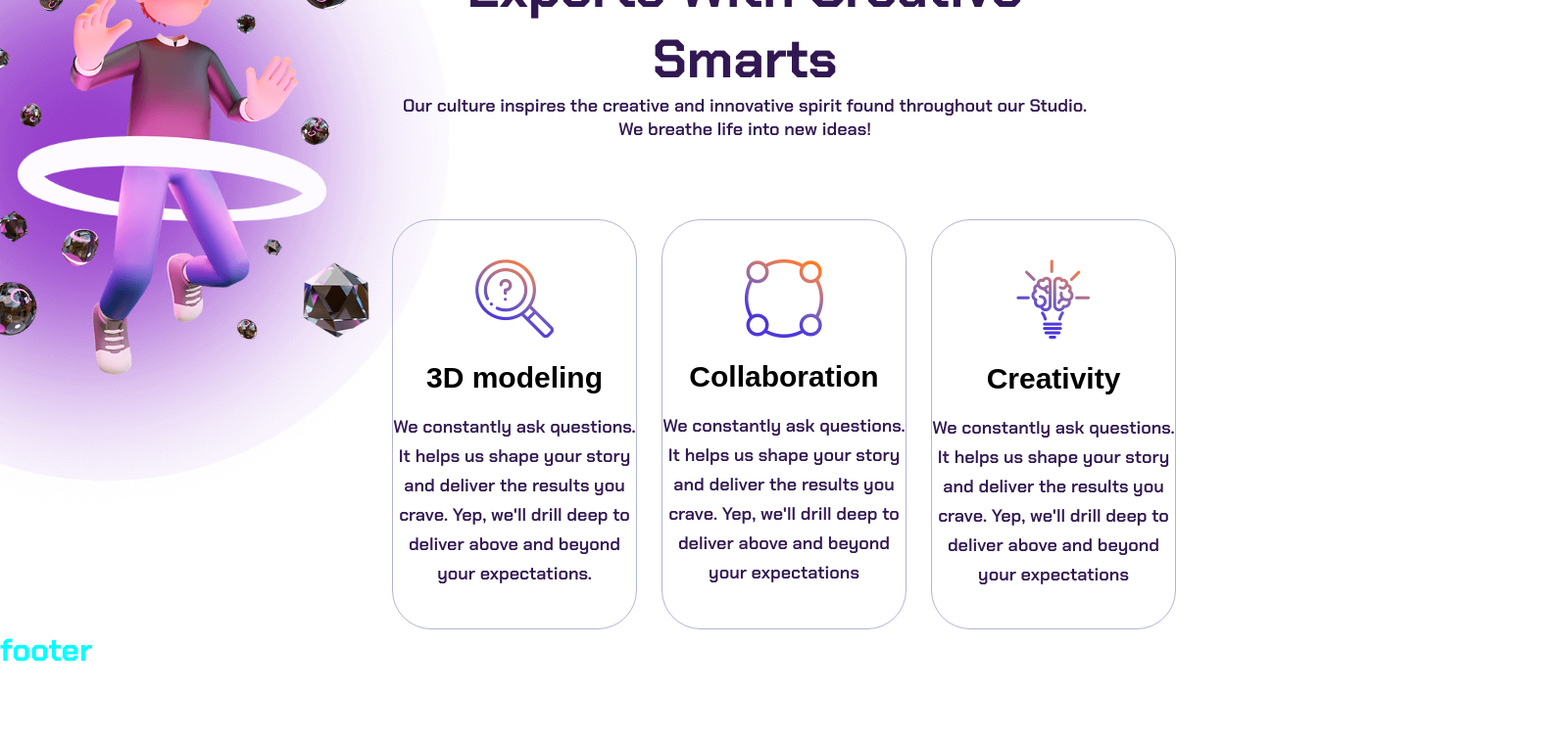
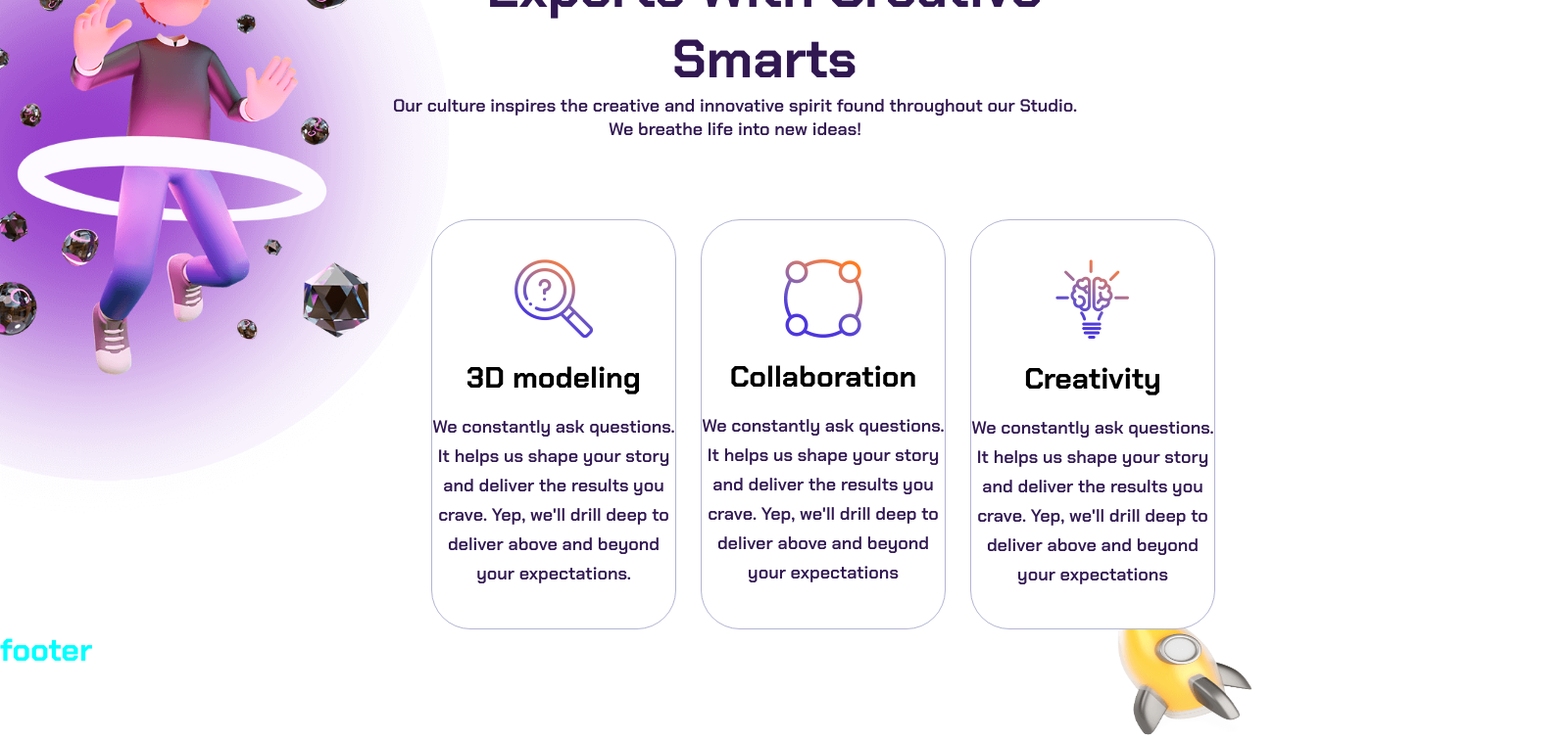
Before and after one commit to Antonio9026/proj-html-vuejs, a Vue app: page / in a window 1280 px wide. Shown: the part 1581-2337 px from the top of the page at 98% size, 1600 px wide, since content can reach past the window. Before the commit the page ends 2266 px from the top, so only its background shows below. Built offline with nearby package versions, Linux system fonts and the light colour scheme.

Commit message:
smart secton+inizio counter section

```diff
--- /dev/null
+++ b/src/components/AppSmartCArds.vue
@@ -0,0 +1,181 @@
+<script>
+export default {
+
+    data() {
+        return {
+            cards: [
+                {
+                    img: "src/assets/img/smart1.png",
+                    title: "3D modeling",
+                    text: "We constantly ask questions. It helps us shape your story and deliver the results you crave. Yep, we'll drill deep to deliver above and beyond your expectations. "
+                }, {
+                    img: "src/assets/img/smart2.png",
+                    title: "Collaboration",
+                    text: "We constantly ask questions. It helps us shape your story and deliver the results you crave. Yep, we'll drill deep to deliver above and beyond your expectations"
+                }, {
+                    img: "src/assets/img/smart3.png",
+                    title: "Creativity",
+                    text: "We constantly ask questions. It helps us shape your story and deliver the results you crave. Yep, we'll drill deep to deliver above and beyond your expectations"
+                },
+            ]
+        }
+    },
+
+}
+</script>
+
+<template>
+  <section class="smart">
+        <div class="smart-img-left">
+            <img src="../assets/img/smart.png" alt="">
+        </div>
+        <div class="smart-cards-container">
+            <div class="jumbo-container">
+                <div class="jumbo-wrapper">
+                    <h2>Our Love For Animation </h2>
+                    <h1>We're Storytelling </h1>
+                    <h1>Experts With Creative</h1>
+                    <h1>Smarts </h1>
+                </div>
+                <p>Our culture inspires the creative and innovative spirit found throughout our Studio. We breathe life into
+                    new ideas! </p>
+                <div class="cards-container">
+                    <div class="card-wrapper" v-for="card in cards">
+                        <div class="img-card">
+                            <img :src="card.img" alt="">
+                        </div>
+                        <div class="card">
+                            <h3>{{ card.title }}</h3>
+                            <p>{{ card.text }}</p>
+                        </div>
+                    </div>
+                </div>
+            </div>
+        </div>
+        <div class="smart-shuttle">
+            <img src="../assets/img/smart4.png" alt="">
+        </div>
+    </section>
+
+
+
+
+
+</template>
+
+
+<style lang="scss" scoped>
+
+.smart {
+    display: flex;
+    margin-top: 380px;
+    position: relative;
+
+}
+
+.smart-img-left {
+    width: 500px;
+    position: absolute;
+
+}
+
+.smart-img-left img {
+    width: 100%;
+}
+
+.jumbo-container {
+    max-width: 720px;
+    margin: 0 auto;
+    text-align: center;
+    margin-top: 80px;
+    margin-left: 400px;
+    position: relative;
+    z-index: 1;
+
+}
+
+.jumbo-wrapper {
+    margin-left: 40px;
+}
+
+h1 {
+    font-size: 55px;
+    color: #311852;
+}
+
+h2 {
+    margin-bottom: 20px;
+    color: #4d36dc;
+}
+
+p {
+    max-width: 700px;
+    text-align: center;
+    font-size: 18px;
+    color: #311852;
+    font-family: 'Chakra Petch', sans-serif;
+}
+
+.cards-container {
+    min-width: 1000px;
+    display: flex;
+    flex-wrap: wrap;
+    gap: 25px;
+    margin-top: 80px;
+    margin-left: 40px;
+
+
+}
+
+.card-wrapper {
+    max-width: 250px;
+    width: calc(100%/3);
+    border: 1px solid #b2b5d2;
+    border-radius: 40px;
+    background-color: white;
+
+}
+
+.card-wrapper:hover {
+    border: none;
+    background-image: -webkit-linear-gradient(90deg, rgba(1, 5, 48, 0) 0%, rgba(255, 122, 31, 0.10196) 100%);
+}
+
+
+
+.card {
+    line-height: 30px;
+    // font-family: "Barlow", sans-serif;
+    margin-bottom: 40px;
+}
+
+.card h3 {
+    font-size: 30px;
+    margin: 20px 0;
+}
+
+.img-card {
+    margin-top: 40px;
+}
+
+.smart-shuttle {
+    width: 140px;
+    height: 130px;
+    position: absolute;
+    right: 0;
+    bottom: -108px;
+
+}
+
+.smart-shuttle img{
+    width: 100%;
+    height: 100%;
+}
+
+
+
+
+
+
+
+</style>
--- a/src/components/TheMain.vue
+++ b/src/components/TheMain.vue
@@ -1,144 +1,21 @@
 <script >
 import AppHero from "./AppHero.vue"
-
+import AppSmartCards from "./AppSmartCArds.vue"
 export default {
     components: {
         AppHero,
+        AppSmartCards,
     },
-    data() {
-        return {
-            cards: [
-                {
-                    img: "src/assets/img/smart1.png",
-                    title: "3D modeling",
-                    text: "We constantly ask questions. It helps us shape your story and deliver the results you crave. Yep, we'll drill deep to deliver above and beyond your expectations. "
-                }, {
-                    img: "src/assets/img/smart2.png",
-                    title: "Collaboration",
-                    text: "We constantly ask questions. It helps us shape your story and deliver the results you crave. Yep, we'll drill deep to deliver above and beyond your expectations"
-                }, {
-                    img: "src/assets/img/smart3.png",
-                    title: "Creativity",
-                    text: "We constantly ask questions. It helps us shape your story and deliver the results you crave. Yep, we'll drill deep to deliver above and beyond your expectations"
-                },
-            ]
-        }
-    },
+
 
 }
 </script>
 
 <template>
     <AppHero></AppHero>
-    <section class="smart">
-        <div class="smart-img-left">
-            <img src="../assets/img/smart.png" alt="">
-        </div>
-        <div class="smart-cards-container">
-            <div class="jumbo-container">
-                <h2>Our Love For Animation </h2>
-                <h1>We're Storytelling </h1>
-                <h1>Experts With Creative</h1>
-                <h1>Smarts </h1>
-                <p>Our culture inspires the creative and innovative spirit found throughout our Studio. We breathe life into
-                    new ideas! </p>
-                <div class="cards-container">
-                    <div class="card-wrapper" v-for="card in cards">
-                        <div class="img-card">
-                            <img :src="card.img" alt="">
-                        </div>
-                        <div class="card">
-                            <h3>{{ card.title }}</h3>
-                            <p>{{ card.text }}</p>
-                        </div>
-                    </div>
-                </div>
-            </div>
-        </div>
-    </section>
+    <AppSmartCards></AppSmartCards>
 </template>
 
 <style lang="scss" scoped>
-.smart {
-    display: flex;
-    margin-top: 380px;
 
-
-}
-
-.smart-img-left {
-    width: 500px;
-    position: absolute;
-
-}
-
-.smart-img-left img {
-    width: 100%;
-}
-
-.jumbo-container {
-    max-width: 720px;
-    margin: 0 auto;
-    text-align: center;
-    margin-top: 80px;
-    margin-left: 400px;
-    position: relative;
-    z-index: 1;
-
-}
-
-h1 {
-    font-size: 55px;
-    color: #311852;
-}
-
-h2 {
-    margin-bottom: 20px;
-    color: #4d36dc;
-}
-
-p {
-
-    text-align: center;
-    font-size: 18px;
-    color: #311852;
-    font-family: 'Chakra Petch', sans-serif;
-}
-
-.cards-container {
-    min-width: 1200px;
-    display: flex;
-    flex-wrap: wrap;
-    gap: 25px;
-    margin-top: 80px;
-
-
-}
-
-.card-wrapper {
-    max-width: 250px;
-   width: calc(100%/3);
-    border: 1px solid #b2b5d2;
-    border-radius: 40px;
-}
-.card-wrapper:hover{
-    border: none;
-
-}
-
-.card {
-
-    // margin: 0 auto;
-    line-height: 30px;
-    font-family: "Barlow", sans-serif;
-    margin-bottom: 40px;
-}
-
-.card h3 {
-    font-size: 30px;
-    margin: 20px 0;
-}
-.img-card{
-    margin-top: 40px;
-}
 </style>
```
Also changed, not shown: src/components/AppCounter.vue (added, +16 -0 lines).
